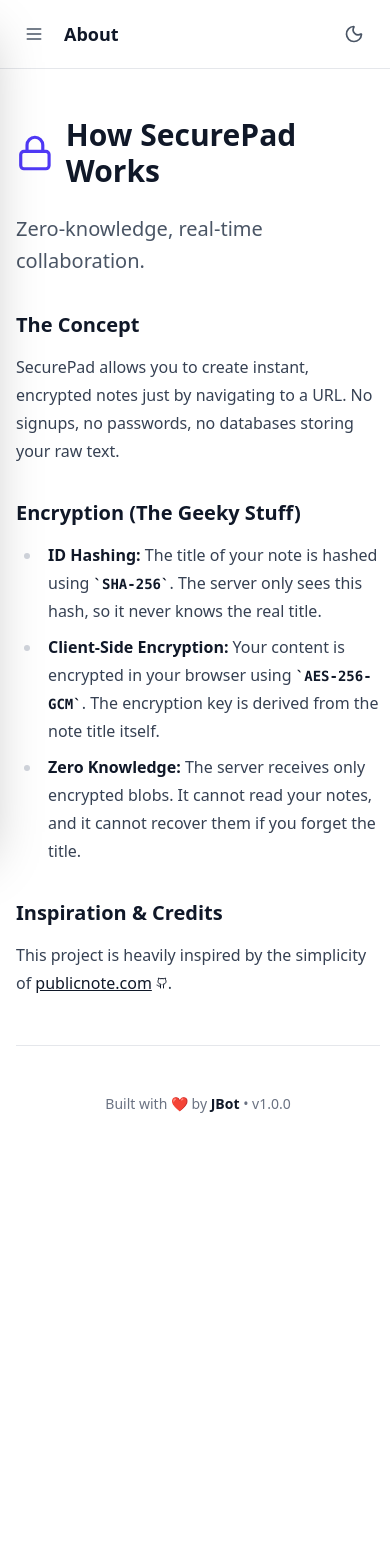
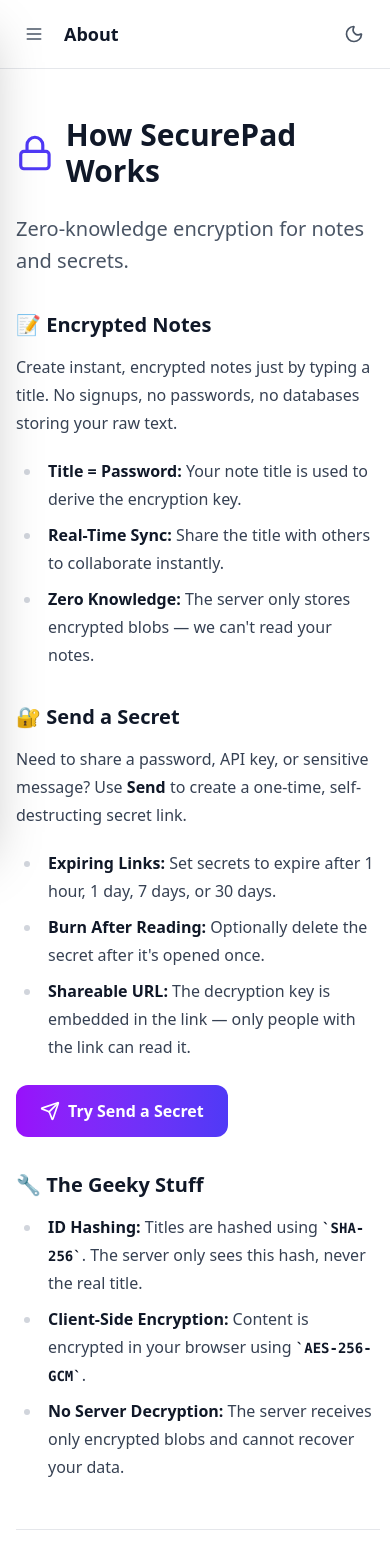
Before and after one commit to ycmjbot/otterseal, a React (Vite) app in the folder client/: page /about in a window 390 px wide. Shown: the top 1568 px of the page. Before the commit the page ends 1162 px from the top, so only its background shows below. Built offline with nearby package versions, Linux system fonts and the light colour scheme.

Commit message:
fix: improve UI/UX for Send feature
- Fix home page centering on wide screens
- Add 'Send a Secret' navigation to sidebar
- Add 'Send a Secret' CTA button on home page
- Add hamburger menu to Send pages
- Update About page with Send feature docs (remove inspiration section)
- Bump version to 1.1.0

```diff
--- a/client/src/App.jsx
+++ b/client/src/App.jsx
@@ -99,6 +99,7 @@ function AppContent() {
               <SendCompose
                 theme={theme}
                 onToggleTheme={toggleTheme}
+                onOpenSidebar={() => setSidebarOpen(true)}
               />
             }
           />
@@ -108,6 +109,7 @@ function AppContent() {
               <SendView
                 theme={theme}
                 onToggleTheme={toggleTheme}
+                onOpenSidebar={() => setSidebarOpen(true)}
               />
             }
           />
--- a/client/src/Note.jsx
+++ b/client/src/Note.jsx
@@ -1,13 +1,14 @@
 import React, { useState, useEffect, useRef } from 'react';
 import { useParams, useNavigate } from 'react-router-dom';
 import { hashTitle, deriveKey, encryptNote, decryptNote } from './cryptoUtils';
-import { Loader2, Check, WifiOff, Star, Moon, Sun, Lock, Shield, Zap, Sparkles, ArrowRight, Github } from 'lucide-react';
+import { Loader2, Check, WifiOff, Star, Moon, Sun, Lock, Shield, Zap, Sparkles, ArrowRight, Github, Send, Flame, Clock } from 'lucide-react';
 import Editor from './Editor';
 import clsx from 'clsx';
 
 // Static content for special pages
 function HomeContent({ onNavigate }) {
   const [inputTitle, setInputTitle] = useState('');
+  const navigate = useNavigate();
 
   const handleSubmit = (e) => {
     e.preventDefault();
@@ -23,7 +24,8 @@ function HomeContent({ onNavigate }) {
   };
 
   return (
-    <div className="max-w-xl mx-auto space-y-8 text-center py-8">
+    <div className="flex flex-col items-center justify-center min-h-[calc(100vh-200px)]">
+      <div className="max-w-xl w-full space-y-8 text-center py-8">
         <div className="space-y-4">
           <div className="flex justify-center">
             <div className="p-4 bg-indigo-100 dark:bg-indigo-900/30 rounded-2xl">
@@ -70,6 +72,20 @@ function HomeContent({ onNavigate }) {
           </div>
         </form>
 
+        {/* Send a Secret CTA */}
+        <div className="pt-2">
+          <button
+            onClick={() => navigate('/send')}
+            className="inline-flex items-center gap-2 px-6 py-3 bg-gradient-to-r from-purple-600 to-indigo-600 hover:from-purple-700 hover:to-indigo-700 text-white font-semibold rounded-xl transition-all shadow-lg hover:shadow-xl"
+          >
+            <Send className="w-5 h-5" />
+            Send a One-Time Secret
+          </button>
+          <p className="text-sm text-gray-500 dark:text-gray-400 mt-2">
+            Share an encrypted, self-destructing message
+          </p>
+        </div>
+
         <div className="grid grid-cols-1 md:grid-cols-3 gap-4 pt-4">
           <div className="p-4 bg-gray-50 dark:bg-gray-800/50 rounded-xl text-left">
             <Shield className="w-6 h-6 text-green-500 mb-2" />
@@ -88,52 +104,73 @@ function HomeContent({ onNavigate }) {
           </div>
         </div>
       </div>
+    </div>
   );
 }
 
 function AboutContent() {
+  const navigate = useNavigate();
+
   return (
-    <div className="max-w-2xl mx-auto py-8 prose dark:prose-invert">
+    <div className="flex flex-col items-center justify-center">
+      <div className="max-w-2xl w-full py-8 prose dark:prose-invert">
         <div className="flex items-center gap-3 mb-6 not-prose">
           <Lock className="w-10 h-10 text-indigo-600 dark:text-indigo-400" />
           <h2 className="text-3xl font-bold text-gray-900 dark:text-white m-0">How SecurePad Works</h2>
         </div>
-      <p className="lead">Zero-knowledge, real-time collaboration.</p>
+        <p className="lead">Zero-knowledge encryption for notes and secrets.</p>
 
-      <h3>The Concept</h3>
+        <h3>📝 Encrypted Notes</h3>
         <p>
-        SecurePad allows you to create instant, encrypted notes just by navigating to a URL.
+          Create instant, encrypted notes just by typing a title.
           No signups, no passwords, no databases storing your raw text.
         </p>
+        <ul>
+          <li><strong>Title = Password:</strong> Your note title is used to derive the encryption key.</li>
+          <li><strong>Real-Time Sync:</strong> Share the title with others to collaborate instantly.</li>
+          <li><strong>Zero Knowledge:</strong> The server only stores encrypted blobs — we can't read your notes.</li>
+        </ul>
 
-      <h3>Encryption (The Geeky Stuff)</h3>
+        <h3>🔐 Send a Secret</h3>
+        <p>
+          Need to share a password, API key, or sensitive message? Use <strong>Send</strong> to create
+          a one-time, self-destructing secret link.
+        </p>
+        <ul>
+          <li><strong>Expiring Links:</strong> Set secrets to expire after 1 hour, 1 day, 7 days, or 30 days.</li>
+          <li><strong>Burn After Reading:</strong> Optionally delete the secret after it's opened once.</li>
+          <li><strong>Shareable URL:</strong> The decryption key is embedded in the link — only people with the link can read it.</li>
+        </ul>
+
+        <div className="not-prose my-6">
+          <button
+            onClick={() => navigate('/send')}
+            className="inline-flex items-center gap-2 px-6 py-3 bg-gradient-to-r from-purple-600 to-indigo-600 hover:from-purple-700 hover:to-indigo-700 text-white font-semibold rounded-xl transition-all"
+          >
+            <Send className="w-5 h-5" />
+            Try Send a Secret
+          </button>
+        </div>
+
+        <h3>🔧 The Geeky Stuff</h3>
         <ul>
           <li>
-          <strong>ID Hashing:</strong> The title of your note is hashed using <code>SHA-256</code>.
-          The server only sees this hash, so it never knows the real title.
+            <strong>ID Hashing:</strong> Titles are hashed using <code>SHA-256</code>.
+            The server only sees this hash, never the real title.
           </li>
           <li>
-          <strong>Client-Side Encryption:</strong> Your content is encrypted in your browser using <code>AES-256-GCM</code>.
-          The encryption key is derived from the note title itself.
+            <strong>Client-Side Encryption:</strong> Content is encrypted in your browser using <code>AES-256-GCM</code>.
           </li>
           <li>
-          <strong>Zero Knowledge:</strong> The server receives only encrypted blobs.
-          It cannot read your notes, and it cannot recover them if you forget the title.
+            <strong>No Server Decryption:</strong> The server receives only encrypted blobs and cannot recover your data.
           </li>
         </ul>
 
-      <h3>Inspiration & Credits</h3>
-      <p>
-        This project is heavily inspired by the simplicity of{' '}
-        <a href="https://github.com/routman/publicnote.com" target="_blank" rel="noopener noreferrer" className="inline-flex items-center gap-1">
-          publicnote.com <Github className="w-3 h-3"/>
-        </a>.
-      </p>
-
         <hr />
         <p className="text-sm text-gray-500 text-center">
-        Built with ❤️ by <strong>JBot</strong> • v1.0.0
+          Built with ❤️ by <strong>JBot</strong> • v1.1.0
         </p>
+      </div>
     </div>
   );
 }
--- a/client/src/SendCompose.jsx
+++ b/client/src/SendCompose.jsx
@@ -11,7 +11,7 @@ const EXPIRY_OPTIONS = [
   { label: 'Never', value: null },
 ];
 
-export default function SendCompose({ theme, onToggleTheme }) {
+export default function SendCompose({ theme, onToggleTheme, onOpenSidebar }) {
   const navigate = useNavigate();
   const [message, setMessage] = useState('');
   const [expiryValue, setExpiryValue] = useState(24 * 60 * 60 * 1000); // Default: 1 day
@@ -65,13 +65,19 @@ export default function SendCompose({ theme, onToggleTheme }) {
   };
 
   return (
-    <div className="min-h-screen flex flex-col bg-white dark:bg-gray-950 transition-colors">
-      <header className="flex items-center justify-between px-6 py-4 border-b border-gray-200 dark:border-gray-800 bg-white/50 dark:bg-gray-950/50 backdrop-blur-sm">
+    <div className="flex-1 flex flex-col">
+      <header className="flex items-center justify-between px-6 py-4 border-b border-gray-200 dark:border-gray-800 bg-white/50 dark:bg-gray-950/50 backdrop-blur-sm sticky top-0 z-10">
         <div className="flex items-center gap-3">
+          <button onClick={onOpenSidebar} className="p-2 -ml-2 rounded-md hover:bg-gray-100 dark:hover:bg-gray-800 transition-colors lg:hidden">
+            <span className="sr-only">Menu</span>
+            <svg className="w-5 h-5 text-gray-600 dark:text-gray-400" fill="none" viewBox="0 0 24 24" stroke="currentColor">
+              <path strokeLinecap="round" strokeLinejoin="round" strokeWidth={2} d="M4 6h16M4 12h16M4 18h16" />
+            </svg>
+          </button>
           <Send className="w-6 h-6 text-indigo-600 dark:text-indigo-400" />
           <div>
             <h1 className="text-lg font-bold text-gray-900 dark:text-white">Create Secret</h1>
-            <p className="text-xs text-gray-500 dark:text-gray-400">Share an encrypted, self-destructing message</p>
+            <p className="text-xs text-gray-500 dark:text-gray-400 hidden sm:block">Share an encrypted, self-destructing message</p>
           </div>
         </div>
         <button
--- a/client/src/SendView.jsx
+++ b/client/src/SendView.jsx
@@ -3,7 +3,7 @@ import { useParams, useSearchParams, Link } from 'react-router-dom';
 import { hashTitle, deriveKey, decryptNote } from './cryptoUtils';
 import { Mail, MailOpen, Copy, Check, Clock, Flame, AlertTriangle, XCircle, Moon, Sun, Send, ArrowLeft } from 'lucide-react';
 
-export default function SendView({ theme, onToggleTheme }) {
+export default function SendView({ theme, onToggleTheme, onOpenSidebar }) {
   const { uuid } = useParams();
   const [searchParams] = useSearchParams();
   const isCreator = searchParams.get('created') === '1';
@@ -107,15 +107,21 @@ export default function SendView({ theme, onToggleTheme }) {
   };
 
   return (
-    <div className="min-h-screen flex flex-col bg-white dark:bg-gray-950 transition-colors">
-      <header className="flex items-center justify-between px-6 py-4 border-b border-gray-200 dark:border-gray-800 bg-white/50 dark:bg-gray-950/50 backdrop-blur-sm">
+    <div className="flex-1 flex flex-col">
+      <header className="flex items-center justify-between px-6 py-4 border-b border-gray-200 dark:border-gray-800 bg-white/50 dark:bg-gray-950/50 backdrop-blur-sm sticky top-0 z-10">
         <div className="flex items-center gap-3">
-          <Link to="/send" className="p-2 -ml-2 rounded-md hover:bg-gray-100 dark:hover:bg-gray-800 transition-colors">
+          <button onClick={onOpenSidebar} className="p-2 -ml-2 rounded-md hover:bg-gray-100 dark:hover:bg-gray-800 transition-colors lg:hidden">
+            <span className="sr-only">Menu</span>
+            <svg className="w-5 h-5 text-gray-600 dark:text-gray-400" fill="none" viewBox="0 0 24 24" stroke="currentColor">
+              <path strokeLinecap="round" strokeLinejoin="round" strokeWidth={2} d="M4 6h16M4 12h16M4 18h16" />
+            </svg>
+          </button>
+          <Link to="/send" className="p-2 rounded-md hover:bg-gray-100 dark:hover:bg-gray-800 transition-colors">
             <ArrowLeft className="w-5 h-5 text-gray-600 dark:text-gray-400" />
           </Link>
           <div>
             <h1 className="text-lg font-bold text-gray-900 dark:text-white">Secret Message</h1>
-            <p className="text-xs text-gray-500 dark:text-gray-400">Encrypted, one-time share</p>
+            <p className="text-xs text-gray-500 dark:text-gray-400 hidden sm:block">Encrypted, one-time share</p>
           </div>
         </div>
         <button
--- a/client/src/Sidebar.jsx
+++ b/client/src/Sidebar.jsx
@@ -1,6 +1,6 @@
 import React from 'react';
 import { Link, useParams } from 'react-router-dom';
-import { X, BookOpen, Github } from 'lucide-react';
+import { X, BookOpen, Github, Send } from 'lucide-react';
 import clsx from 'clsx';
 
 export default function Sidebar({ isOpen, onClose, starred, onClearStarred }) {
@@ -40,6 +40,14 @@ export default function Sidebar({ isOpen, onClose, starred, onClearStarred }) {
           <div className="flex-1 overflow-y-auto p-4 space-y-6">
              {/* Navigation */}
              <div className="space-y-1">
+                <Link
+                    to="/send"
+                    onClick={() => onClose()}
+                    className="flex items-center gap-3 px-3 py-2 text-sm font-medium text-gray-700 dark:text-gray-300 rounded-md hover:bg-gray-100 dark:hover:bg-gray-800 transition-colors"
+                >
+                    <Send className="w-4 h-4" />
+                    Send a Secret
+                </Link>
                 <Link
                     to="/about"
                     onClick={() => onClose()}
```
Lines whose indentation alone changed are shown as unchanged.
